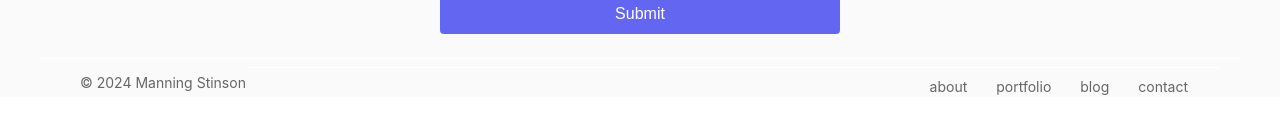
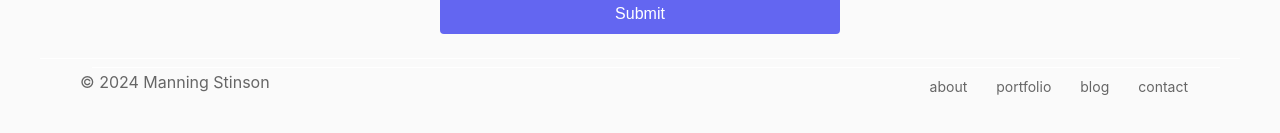
Before and after one commit to Manning-Stinson-MMS-Art/manning-stinson-portfolio, a React (Vite) app in the folder ms-portfolio/: page /contact in a window 1280 px wide. Shown: the part 417-550 px from the top of the page. Built offline with nearby package versions, Linux system fonts and the light colour scheme.

Commit message:
updated variables.scss, and organized contact.scss

```diff
--- a/ms-portfolio/src/components/footer/Footer.scss
+++ b/ms-portfolio/src/components/footer/Footer.scss
@@ -1,10 +1,10 @@
 .footer {
     background-color: #fafafa;
-    color: $text-color;
+    color: $color-primary;
     font-family: 'Open Sans', sans-serif;
     width: 100%; /* Use 100% instead of 100vw */
     margin: 0;
-    padding: $spacing-medium;
+    padding: $spacing-md;
     position: relative;
     left: 50%;
     right: 50%;
--- a/ms-portfolio/src/components/footer/footer-container/footer-content/footer-copyright/FooterCopyright.scss
+++ b/ms-portfolio/src/components/footer/footer-container/footer-content/footer-copyright/FooterCopyright.scss
@@ -1,7 +1,7 @@
 .footer-copyright {
  color: #666;
- font-size: 14px;
- width: auto;
+ font-size:1rem;
+ width: $spacing-xs;
  white-space: nowrap;
  margin-left: 1.25rem;
 
--- a/ms-portfolio/src/components/header/header-container/menu-wrapper/MenuWrapper.scss
+++ b/ms-portfolio/src/components/header/header-container/menu-wrapper/MenuWrapper.scss
@@ -75,7 +75,7 @@
    padding: 20px;
 
    a {
-     color: $link-primary;
+     color: $link-color;
      font-size: 1.5rem;
      margin: 10px 0;
      text-decoration: none;
--- a/ms-portfolio/src/components/header/header-container/social-icons-wrapper/SocialIcons.scss
+++ b/ms-portfolio/src/components/header/header-container/social-icons-wrapper/SocialIcons.scss
@@ -1,9 +1,9 @@
 .social-icons-wrapper {
  display: flex;
- gap: 1.5rem;
+ gap: $spacing-xs;
 
  a {
-   color: primary-color;
+   color: $color-primary;
    font-size: 4rem;
    transition: opacity 0.3s ease;
 
--- a/ms-portfolio/src/components/layout/page-title/PageTitle.scss
+++ b/ms-portfolio/src/components/layout/page-title/PageTitle.scss
@@ -12,12 +12,12 @@
 
 .page-title {
   @include page-title-font;
-  color: $primary-color;
+  color: $color-primary;
 }
 
 .page-description {
   margin-top: .5rem;
-  color: $secondary-color;
+  color: $color-primary;
   font-size: 1.1rem;
   max-width: 600px;
   margin-left: auto;
--- a/ms-portfolio/src/pages/contact/Contact.scss
+++ b/ms-portfolio/src/pages/contact/Contact.scss
@@ -1,47 +1,35 @@
 .contact-container {
   width: 100%;
-  max-width: auto;
+  max-width: $max-width-container;
   margin: 0 auto;
-  padding: 1.5rem;
+  padding: $spacing-md;
   background-color: #fff;
 
   .contact-grid {
     display: grid;
-    gap: 4rem;
+    gap: $spacing-xl;  // assuming 4rem is defined as $spacing-xl
 
-    @media (min-width: 768px) {
+    @include min-medium {
       grid-template-columns: repeat(2, 1fr);
     }
   }
 
   .contact-content {
-    .title {
-      font-size: 3rem;
-      font-weight: 700;
-      color: #1f2937;
-    }
-
-    .subtitle {
-      font-size: 1.25rem;
-      color: #0d55e5;
-      margin-top: 1.5rem;
-    }
-
     .contact-info {
-      margin-top: 3rem;
+      margin-top: $spacing-lg;
       display: flex;
       flex-direction: column;
-      gap: 1.5rem;
+      gap: $spacing-md;
 
       .info-item {
         display: flex;
         align-items: center;
-        gap: 0.75rem;
-        color: #6b7280;
+        gap: $spacing-xs;
+        color: $color-text-light;
 
         .icon {
-          font-size: 1.25rem;
-          color: #9ca3af;
+          font-size: $icon-size;
+          color: $color-text-lighter;
         }
       }
     }
@@ -50,44 +38,16 @@
   .contact-form {
     display: flex;
     flex-direction: column;
-    gap: 1rem;
+    gap: $spacing-sm;
 
     .form-group {
       .input-field {
-        width: 100%;
-        height: 3rem;
-        padding: 0.75rem;
-        border-radius: 0.5rem;
-        border: 1px solid #e5e7eb;
-        background-color: white;
-        color: #4b5563;
-
-        &::placeholder {
-          color: #9ca3af;
-        }
-
-        &:focus {
-          outline: none;
-          border-color: #6366f1;
-        }
+        @include form-input;
       }
     }
 
     .submit-button {
-      width: 100%;
-      height: 3rem;
-      background-color: #6366f1;
-      color: white;
-      border: none;
-      border-radius: 0.5rem;
-      font-size: 1.125rem;
-      font-weight: 500;
-      cursor: pointer;
-      transition: background-color 0.2s ease;
-
-      &:hover {
-        background-color: #4f46e5;
-      }
+      @include button-primary;
     }
   }
 }
--- a/ms-portfolio/src/styles/base.scss
+++ b/ms-portfolio/src/styles/base.scss
@@ -8,7 +8,7 @@ body {
 }
 
 h1 {
-  color: $primary-color;
+  color: $color-primary;
 }
 
 #root {
--- a/ms-portfolio/src/styles/mixins.scss
+++ b/ms-portfolio/src/styles/mixins.scss
@@ -11,3 +11,77 @@
   @include flex-center;
   @include smooth-transition;
 }
+
+@mixin form-input {
+  width: 100%;
+  height: $input-height;
+  padding: $spacing-xs;
+  border-radius: $border-radius;
+  border: 1px solid $color-border;
+  background-color: white;
+  color: $color-text-medium;
+
+  &::placeholder {
+    color: $color-text-lighter;
+  }
+
+  &:focus {
+    outline: none;
+    border-color: $color-primary;
+  }
+}
+
+@mixin button-primary {
+  width: 100%;
+  height: $input-height;
+  background-color: $color-primary;
+  color: white;
+  border: none;
+  border-radius: $border-radius;
+  font-size: 1.125rem;
+  font-weight: 500;
+  cursor: pointer;
+  transition: background-color 0.2s ease;
+
+  &:hover {
+    background-color: $color-primary-dark;
+  }
+}
+
+
+@mixin link-styles {
+  color: $link-color;
+  text-decoration: $link-decoration;
+  transition: $link-transition;
+
+  &:hover {
+    color: $link-color-hover;
+    text-decoration: $link-decoration-hover;
+  }
+
+  &:visited {
+    color: $link-color-visited;
+  }
+
+  &:active {
+    color: $link-color-active;
+  }
+
+  &:disabled,
+  &[disabled] {
+    color: $link-color-disabled;
+    opacity: $link-opacity-disabled;
+    cursor: not-allowed;
+  }
+}
+
+// Alternative mixin for links that maintain their color
+@mixin link-styles-current-color {
+  color: currentColor;
+  text-decoration: $link-decoration;
+  transition: $link-transition;
+
+  &:hover {
+    text-decoration: $link-decoration-hover;
+  }
+}
--- a/ms-portfolio/src/styles/typography.scss
+++ b/ms-portfolio/src/styles/typography.scss
@@ -7,6 +7,30 @@ h1 {
 .body-text {
  font-size: 1rem;
  line-height: 1.6;
+}
+
+.title {
+  font-size: 3rem;
+  font-weight: 700;
+  color: #1f2937;
+
+  @include x-small {
+    font-size: 2rem;
+  }
+
+  @include min-large {
+    font-size: 3.5rem;
+  }
+}
+
+.subtitle {
+  font-size: 1.25rem;
+  color: #0d55e5;
+  margin-top: 1.5rem;
+
+  @include x-small {
+    font-size: 1rem;
+  }
 }
 
 // mixins.scss - Add this to your typography section
--- a/ms-portfolio/src/styles/variables.scss
+++ b/ms-portfolio/src/styles/variables.scss
@@ -1,17 +1,91 @@
+// Colors
+$color-primary: #333;          // Main brand color
+$color-primary-dark: #333;     // Darker shade for hover states
+$color-text-dark: #1f2937;        // For headings and important text
+$color-text-medium: #4b5563;      // For body text
+$color-text-light: #6b7280;       // For secondary text
+$color-text-lighter: #9ca3af;     // For placeholder text
+$color-border: #e5e7eb;          // For borders and dividers
+$color-accent: #0d55e5;          // For highlighting or emphasis
 
-$primary-color: #333;
-$secondary-color: #333;
-$text-color: #333;
-$primary-bg: #fff;
-$footer-border: 1px solid #333;
-$footer-bg: #fff;
+// Background Colors
+$primary-bg: #fafafa;            // Main background color
+$secondary-bg: #ffffff;          // Secondary background color
 
 // Spacing
-$spacing-small: 8px;
-$spacing-medium: 16px;
-$spacing-large: 24px;
-$link-primary: #333;
-$link-hover: #333;
-$link-active: #333;
-$link-visited: #444;
-$link-disabled: #333;
+$spacing-xs: 0.75rem;
+$spacing-sm: 1rem;
+$spacing-md: 1.5rem;
+$spacing-lg: 3rem;
+$spacing-xl: 4rem;
+
+// Link Colors
+$link-color: $color-primary;                  // Default link color
+$link-color-hover: $color-primary-dark;       // Link color on hover
+$link-color-visited: darken($color-primary, 10%);  // Visited link color
+$link-color-active: darken($color-primary, 15%);   // Active link color
+$link-color-disabled: $color-text-lighter;    // Disabled link color
+
+// Link Decorations
+$link-decoration: none;           // Default text-decoration
+$link-decoration-hover: underline;// Hover text-decoration
+$link-opacity-disabled: 0.5;      // Opacity for disabled links
+
+
+// Form elements
+$input-height: 3rem;
+$border-radius: 0.5rem;
+
+// Container Sizes
+$max-width-container: 1200px;    // Changed from auto to a specific width
+
+// Icon Sizes
+$icon-size: 1.25rem;
+
+// Typography
+$font-size-xs: 0.75rem;
+$font-size-sm: 0.875rem;
+$font-size-base: 1rem;
+$font-size-lg: 1.125rem;
+$font-size-xl: 1.25rem;
+$font-size-2xl: 1.5rem;
+$font-size-3xl: 1.875rem;
+$font-size-4xl: 2.25rem;
+
+// Font Weights
+$font-weight-normal: 400;
+$font-weight-medium: 500;
+$font-weight-semibold: 600;
+$font-weight-bold: 700;
+
+// Line Heights
+$line-height-tight: 1.25;
+$line-height-normal: 1.5;
+$line-height-relaxed: 1.75;
+
+// Z-index
+$z-index-dropdown: 1000;
+$z-index-sticky: 1020;
+$z-index-fixed: 1030;
+$z-index-modal-backdrop: 1040;
+$z-index-modal: 1050;
+$z-index-popover: 1060;
+$z-index-tooltip: 1070;
+
+// Transitions
+$transition-base: all 0.2s ease-in-out;
+$transition-fast: all 0.1s ease-in-out;
+$transition-slow: all 0.3s ease-in-out;
+
+// Shadows
+$shadow-sm: 0 1px 2px 0 rgba(0, 0, 0, 0.05);
+$shadow-md: 0 4px 6px -1px rgba(0, 0, 0, 0.1);
+$shadow-lg: 0 10px 15px -3px rgba(0, 0, 0, 0.1);
+
+// Grid Breakpoints (matching your device-styles)
+$breakpoint-xs: 480px;
+$breakpoint-sm: 481px;
+$breakpoint-md: 769px;
+$breakpoint-lg: 1025px;
+$breakpoint-xl: 1201px;
+$breakpoint-xxl: 1441px;
```
